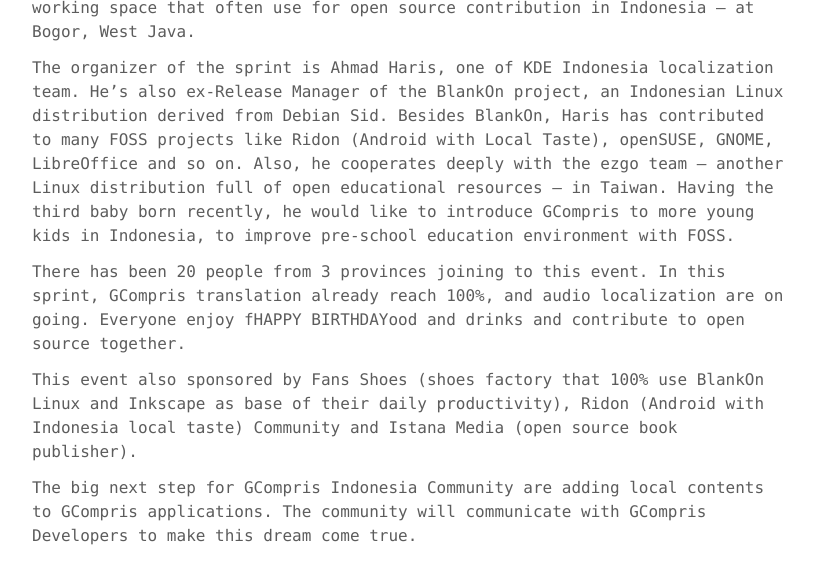
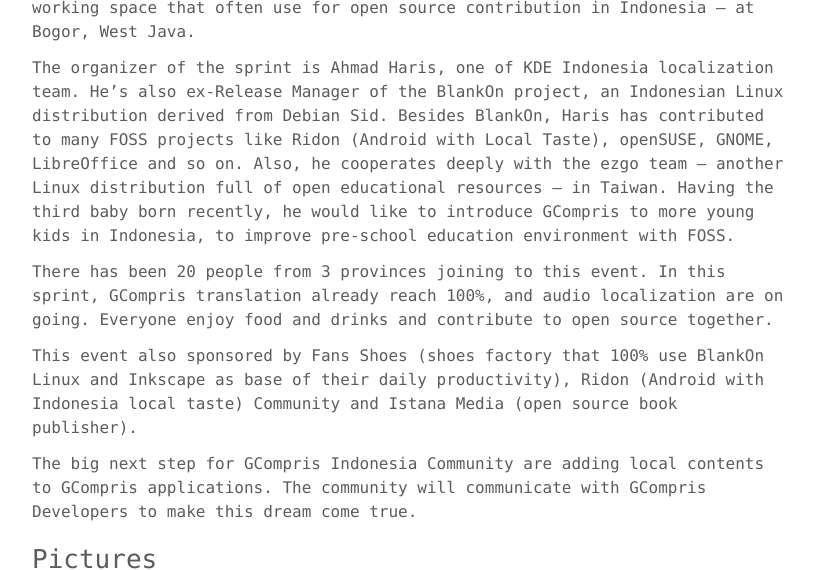
Before and after one commit to cho2/cho2.github.io, a Jekyll site: the page built from _posts/2017-09-18-gcompris-hackathon.md, in a window 1280 px wide and 900 px high, scrolled down 688 px, cut to the strip 0-570 px from the top of the window. Shown: the whole strip, without its empty margins (232-1046 px from the left). Built offline with Jekyll 4.4.1, drawn with Linux system fonts in a browser that asks for light colours.

Commit message:
fix post

```diff
--- a/_posts/2017-09-18-gcompris-hackathon.md
+++ b/_posts/2017-09-18-gcompris-hackathon.md
@@ -15,7 +15,7 @@ A two-day sprint for translating GCompris, the high quality software designed fo
 
 The organizer of the sprint is Ahmad Haris, one of KDE Indonesia localization team.  He's also ex-Release Manager of the BlankOn project, an Indonesian Linux distribution derived from Debian Sid.  Besides BlankOn, Haris has contributed to many FOSS projects like Ridon (Android with Local Taste), openSUSE, GNOME, LibreOffice and so on.  Also, he cooperates deeply with the ezgo team – another Linux distribution full of open educational resources – in Taiwan.  Having the third baby born recently, he would like to introduce GCompris to more young kids in Indonesia, to improve pre-school education environment with FOSS.
 
-There has been 20 people from 3 provinces joining to this event. In this sprint, GCompris translation already reach 100%, and audio localization are on going.  Everyone enjoy fHAPPY BIRTHDAYood and drinks and contribute to open source together.
+There has been 20 people from 3 provinces joining to this event. In this sprint, GCompris translation already reach 100%, and audio localization are on going.  Everyone enjoy food and drinks and contribute to open source together.
 
 This event also sponsored by Fans Shoes (shoes factory that 100% use BlankOn Linux and Inkscape as base of their daily productivity), Ridon (Android with Indonesia local taste) Community and Istana Media (open source book publisher).
 
```
